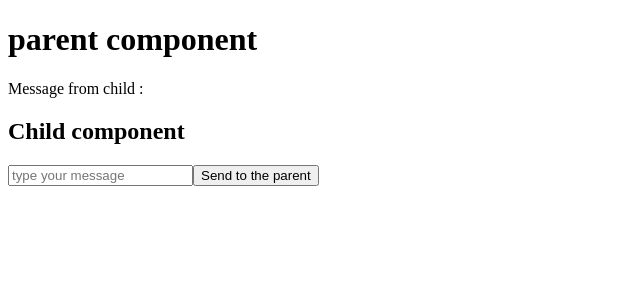
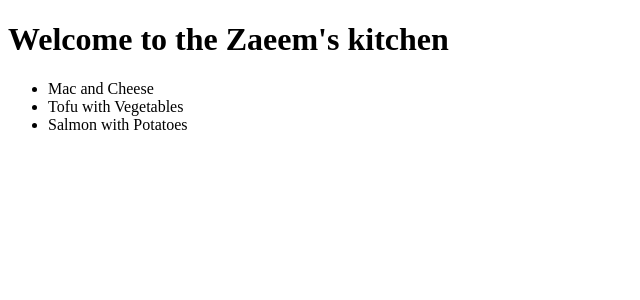
Before and after one commit to zaeem-syed/react-fundamentals, a React (Vite) app: page / in a window 1280 px wide. Shown: the top 300 px of the page, without its empty margins (0-640 px from the left). Built offline with nearby package versions, Linux system fonts and the light colour scheme.

Commit message:
worked on state, form, and parent to child data passing

```diff
--- a/src/App.jsx
+++ b/src/App.jsx
@@ -1,6 +1,10 @@
 // import Login, { Profile, Settings, Userkey } from "./components/UserComponent"
 
-import Greetings from "./components/ExampleComponent";
+
+
+// import { useState } from "react";
+// import Greetings from "./components/ExampleComponent";
+
 
 // import Myname from './components/functionComponent';
 
@@ -154,22 +158,89 @@ import Greetings from "./components/ExampleComponent";
 
 // export default App;
 
-import { useState } from "react";
-import Child from "./components/ChildComponent";
+// import { useState } from "react";
+// import Child from "./components/ChildComponent";
 
 
+// function App(){
+//   const [message,setMessage]=useState("");
+//   const handleDatafromChild=(childData)=>{
+//     setMessage(childData);
+//   }
+//   return(
+//     <div>
+//       <h1>parent component</h1>
+//       <p>Message from child :{message}</p>
+//       <Child sendData={handleDatafromChild}/>
+//     </div>
+//   )
+// }
+
+// export default App;
+
+// function App(){
+//   const [formData,setFormData]=useState({
+//     name:"",
+//     email:""
+//   });
+//    const handleChange = (e) => {
+//     const { name, value } = e.target;
+//     setFormData((prev) => ({
+//       ...prev,
+//       [name]: value,
+//     }));
+//   };
+//   return (
+//     <div>
+//       <h1>this is user form</h1>
+//       <form action="">
+//       <label htmlFor="name">name</label>
+//       <input type="text" name="name"  id=""  value={formData.name} onChange={handleChange}/>
+//         <label htmlFor="name">email</label>
+//       <input type="text" name="email"  id="" value={formData.email} onChange={handleChange}/>
+//        <p>
+//         Name: {formData.name} | Email: {formData.email}
+//       </p>
+
+//       <button>Submit</button>
+//       </form>
+
+//     </div>
+//   )
+// }
+
+// export default App;
+
+
+
+function Header(){
+  return (
+    <header>
+      <h1>Welcome to the Zaeem's kitchen </h1>
+    </header>
+  );
+}
+const items = [
+  "Mac and Cheese",
+  "Tofu with Vegetables",
+  "Salmon with Potatoes"
+];
+
+function Main({dishes})
+{
+  return (
+    <ul>
+      {dishes.map(dish=> <li key={dish}>{dish}</li>)}
+    </ul>
+  );
+}
+
 function App(){
-  const [message,setMessage]=useState("");
-  const handleDatafromChild=(childData)=>{
-    setMessage(childData);
-  }
   return(
-    <div>
-      <h1>parent component</h1>
-      <p>Message from child :{message}</p>
-      <Child sendData={handleDatafromChild}/>
+    <div> <Header/>
+    <Main dishes={items}/>
     </div>
-  )
+  );
 }
 
 export default App;
```
